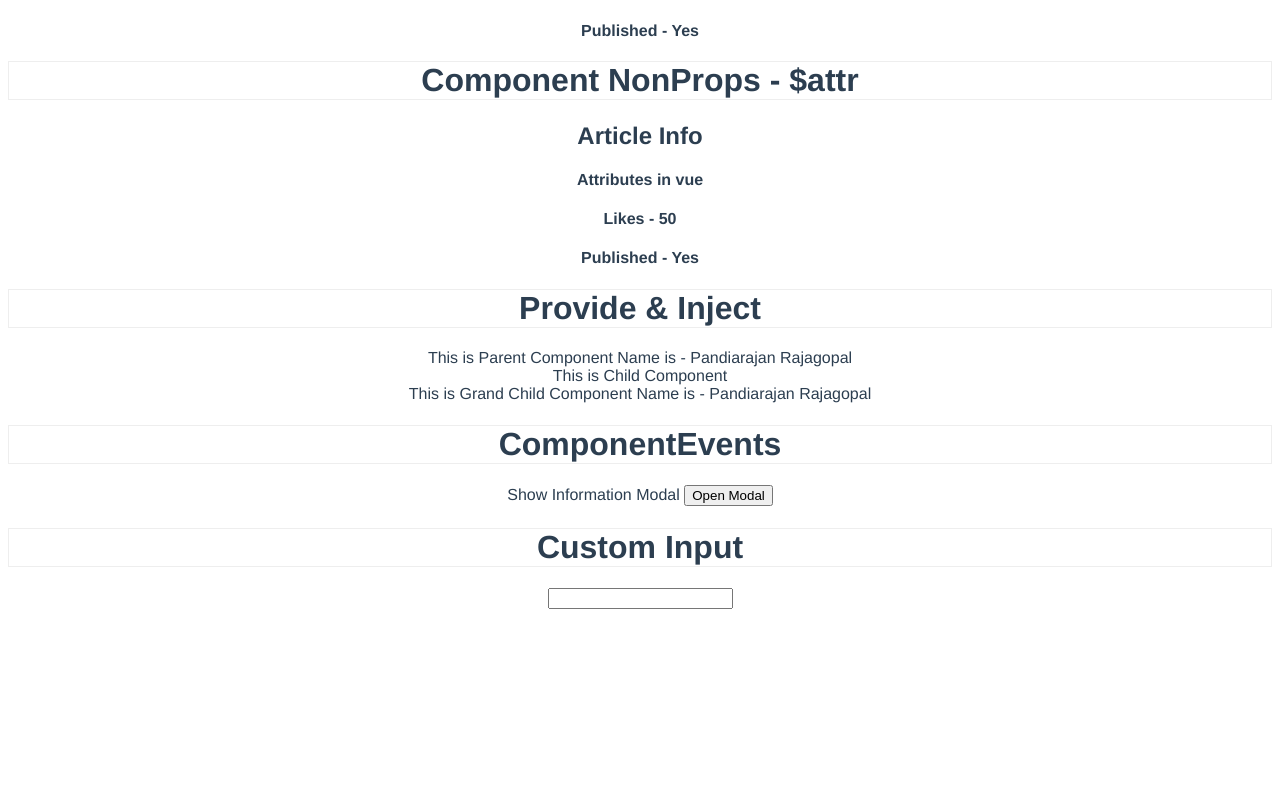
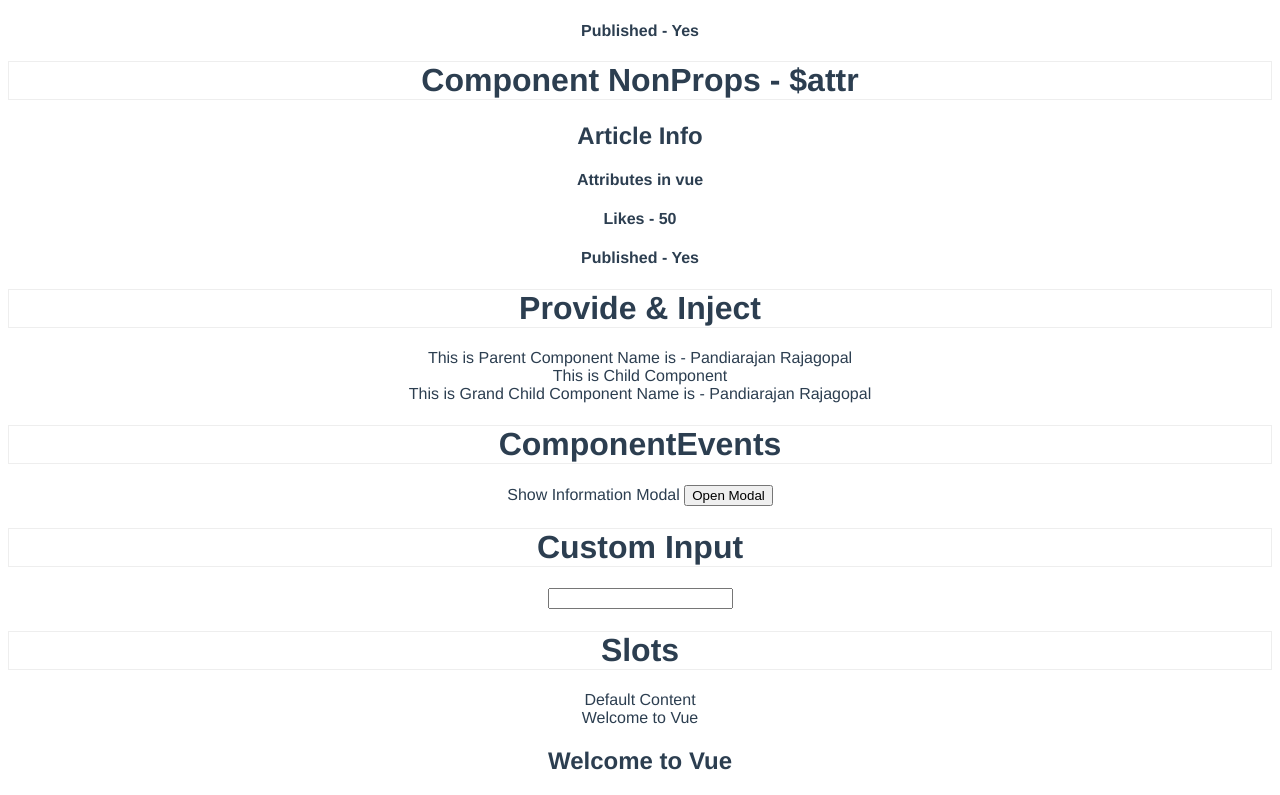
Before and after one commit to pandiarajanrp/vuejs-practice, a Vue app: page / in a window 1280 px wide. Shown: the part 4405-5200 px from the top of the page. Before the commit the page ends 5022 px from the top, so only its background shows below. Built offline with nearby package versions, Linux system fonts and the light colour scheme.

Commit message:
slot
slot

```diff
--- a/src/App.vue
+++ b/src/App.vue
@@ -170,6 +170,12 @@
     <h1>Custom Input</h1>
     <InputItem v-model="customInput"/>
 
+    <h1>Slots</h1>
+    <CardSlot></CardSlot>
+    <CardSlot>Welcome to Vue</CardSlot>
+    <CardSlot><h2>Welcome to Vue</h2></CardSlot>
+
+
     <!-- New Integration -->
   </div>
 </template>
@@ -180,6 +186,7 @@ import ArticleItem from './components/Article.vue';
 import ParentItem from './components/Parent.vue';
 import ComponentEvents from './components/ComponentEvents.vue';
 import InputItem from './components/Input.vue';
+import CardSlot from './components/Slot.vue';
 
 export default {
   name: "App",
@@ -327,7 +334,8 @@ export default {
     ArticleItem,
     ParentItem,
     ComponentEvents,
-    InputItem
+    InputItem,
+    CardSlot
   }
 };
 </script>
--- /dev/null
+++ b/src/components/Slot.vue
@@ -0,0 +1,15 @@
+<template>
+    <div class="card">
+        <slot>Default Content</slot>
+    </div>
+</template>
+
+<script>
+    export default {
+        name: 'CardSlot'
+    }
+</script>
+
+<style scoped>
+
+</style>
```
